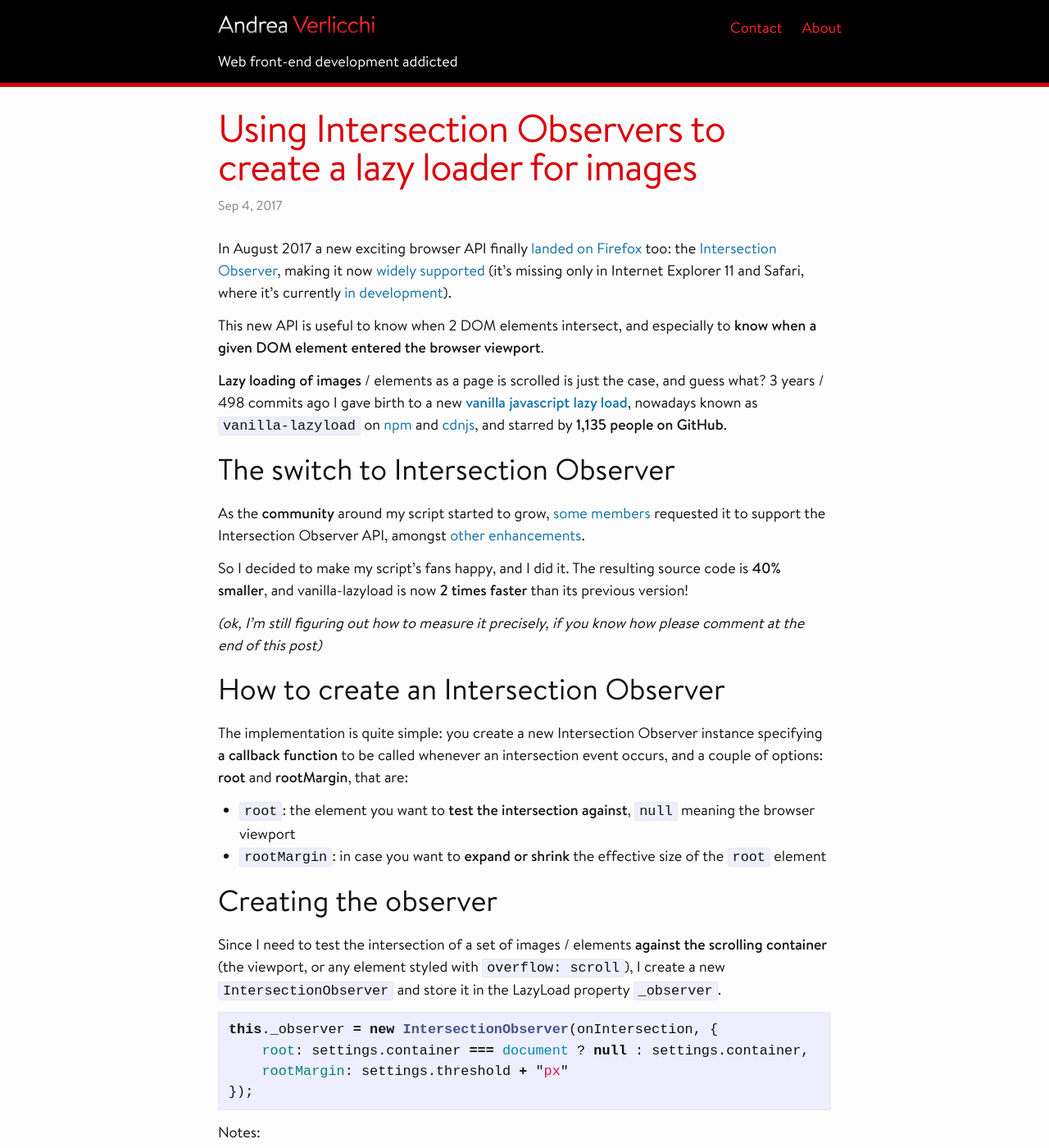
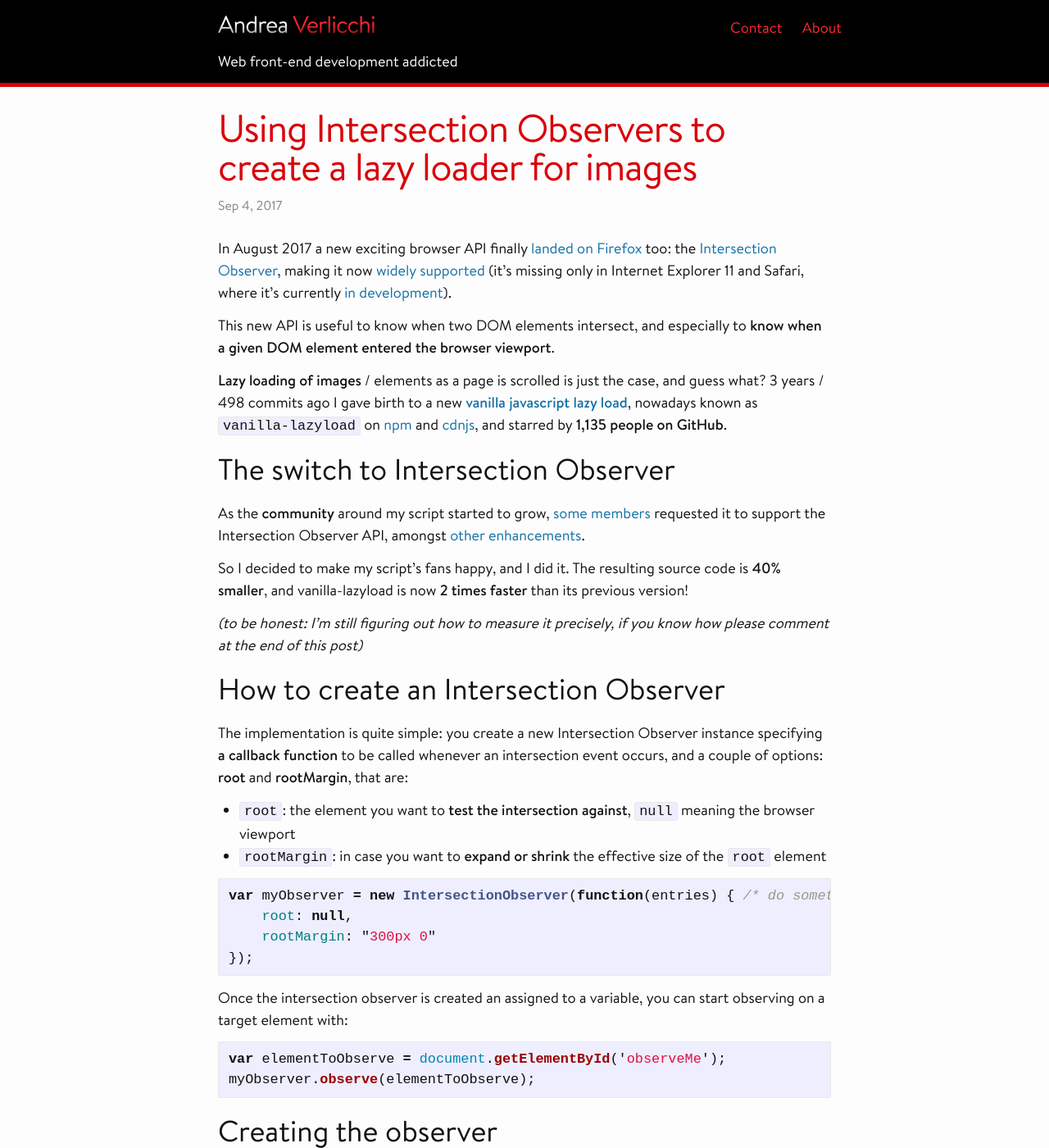
Before and after one commit to verlok/verlok.github.io, a Jekyll site: the page built from _posts/2017-09-04-using-intersection-observers-to-create-vanilla-lazyload.md, in a window 1280 px wide and 1400 px high. Shown: the whole window at 82% size. Built offline with Jekyll 4.4.1, drawn with Linux system fonts in a browser that asks for light colours; comment, search, counter and statistics services are not loaded; some of the changed text lies outside the part shown.

Commit message:
Perfected post legibility

````diff
--- a/_posts/2017-09-04-using-intersection-observers-to-create-vanilla-lazyload.md
+++ b/_posts/2017-09-04-using-intersection-observers-to-create-vanilla-lazyload.md
@@ -9,7 +9,7 @@ tags: [intersection observer API, lazy load]
 
 In August 2017 a new exciting browser API finally [landed on Firefox](https://hacks.mozilla.org/2017/08/intersection-observer-comes-to-firefox/) too: the [Intersection Observer](https://developer.mozilla.org/en-US/docs/Web/API/Intersection_Observer_API), making it now [widely supported](https://caniuse.com/#search=IntersectionObserver) (it's missing only in Internet Explorer 11 and Safari, where it's currently [in development](https://webkit.org/status/#specification-intersection-observer)).
 
-This new API is useful to know when 2 DOM elements intersect, and especially to **know when a given DOM element entered the browser viewport**.
+This new API is useful to know when two DOM elements intersect, and especially to **know when a given DOM element entered the browser viewport**.
 
 **Lazy loading of images** / elements as a page is scrolled is just the case, and guess what? 3 years / 498 commits ago I gave birth to a new **[vanilla javascript lazy load](https://github.com/verlok/lazyload)**, nowadays known as `vanilla-lazyload` on [npm](https://www.npmjs.com/package/vanilla-lazyload) and [cdnjs](https://cdnjs.com/libraries/vanilla-lazyload), and starred by **1,135 people on GitHub**.
 
@@ -20,7 +20,7 @@ As the **community** around my script started to grow, [some](https://github.com
 
 So I decided to make my script's fans happy, and I did it. The resulting source code is **40% smaller**, and vanilla-lazyload is now **2 times faster** than its previous version!
 
-_(ok, I'm still figuring out how to measure it precisely, if you know how please comment at the end of this post)_
+_(to be honest: I'm still figuring out how to measure it precisely, if you know how please comment at the end of this post)_
 
 
 ## How to create an Intersection Observer
@@ -30,6 +30,19 @@ The implementation is quite simple: you create a new Intersection Observer insta
 * `root`: the element you want to **test the intersection against**, `null` meaning the browser viewport
 * `rootMargin`: in case you want to **expand or shrink** the effective size of the `root` element
 
+```js
+var myObserver = new IntersectionObserver(function(entries) { /* do something */ }, {
+    root: null,
+    rootMargin: "300px 0"
+});
+```
+
+Once the intersection observer is created an assigned to a variable, you can start observing on a target element with:
+
+```js
+var elementToObserve = document.getElementById('observeMe');
+myObserver.observe(elementToObserve);
+```
 
 ## Creating the observer
 
````
Also changed, not shown: other parts of _posts/2017-09-04-using-intersection-observers-to-create-vanilla-lazyload.md (+1 -1 lines).
